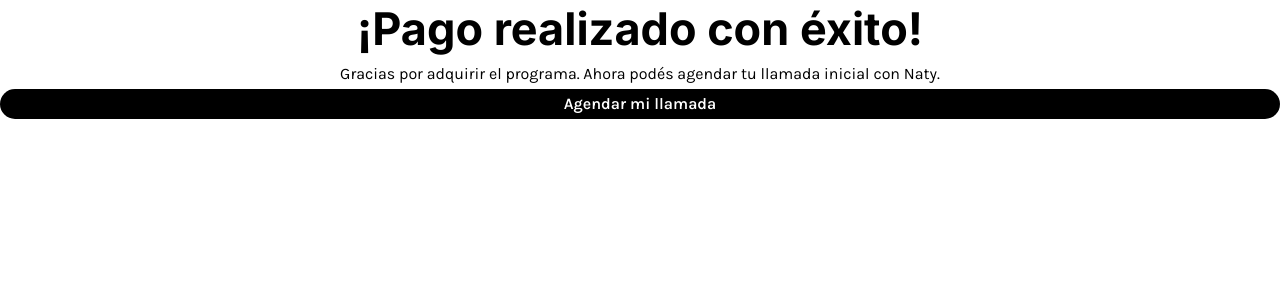
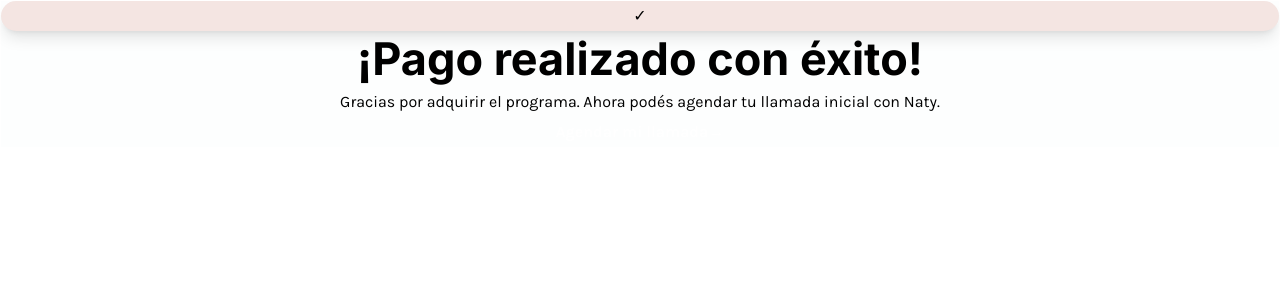
Before and after one commit to ashroomy/naty, a Next.js app: page /gracias in a window 1280 px wide. Shown: the top 300 px of the page. Built offline with nearby package versions, Linux system fonts and the light colour scheme; a web font is replaced by a local one.

Commit message:
Improve thank you page design

```diff
--- a/pages/gracias.jsx
+++ b/pages/gracias.jsx
@@ -1,12 +1,26 @@
 const Gracias = () => {
   return (
-    <main className="min-h-screen bg-[#F4F6FB] flex items-center justify-center px-6 py-16">
-      <section className="max-w-xl w-full bg-white rounded-3xl shadow-xl p-8 text-center">
-        <h1 className="text-4xl font-bold text-black mb-4">
-          ¡Pago realizado con éxito!
+    <main className="min-h-screen bg-[#F8FCFD] relative overflow-hidden flex items-center justify-center px-6 py-16">
+      <div className="absolute top-[-120px] left-[-120px] w-[320px] h-[320px] bg-[#F4E5E2] rounded-full blur-3xl opacity-80"></div>
+      <div className="absolute bottom-[-120px] right-[-120px] w-[360px] h-[360px] bg-[#DFF4F7] rounded-full blur-3xl opacity-90"></div>
+
+      <section className="relative max-w-2xl w-full bg-white/80 backdrop-blur-xl border border-white rounded-[2rem] shadow-[0_20px_60px_rgba(0,0,0,0.08)] px-8 py-12 text-center">
+        <div className="mx-auto mb-6 flex h-20 w-20 items-center justify-center rounded-full bg-[#F4E5E2] border-4 border-white shadow-lg">
+          <span className="text-4xl text-black">✓</span>
+        </div>
+
+        <h1 className="text-4xl md:text-5xl font-bold text-black mb-5 leading-tight">
+          ¡Pago realizado <br className="hidden md:block" />
+          con éxito!
         </h1>
 
-        <p className="text-gray-600 text-lg mb-8">
+        <div className="flex items-center justify-center gap-4 mb-6">
+          <span className="h-px w-20 bg-[#F4C9D4]"></span>
+          <span className="text-[#F4AFC0] text-xl"></span>
+          <span className="h-px w-20 bg-[#F4C9D4]"></span>
+        </div>
+
+        <p className="text-gray-600 text-lg md:text-xl max-w-lg mx-auto mb-9 leading-relaxed">
           Gracias por adquirir el programa. Ahora podés agendar tu llamada inicial con Naty.
         </p>
 
@@ -14,9 +28,12 @@
           href="https://calendar.app.google/iYPBhtw8nqcWPxyG7"
           target="_blank"
           rel="noopener noreferrer"
-          className="inline-flex items-center justify-center w-full rounded-full bg-black px-6 py-4 text-white font-semibold text-lg hover:bg-gray-800 transition"
+          className="group inline-flex items-center justify-center gap-4 rounded-full bg-[#F28EA6] px-8 py-4 text-white font-semibold text-lg shadow-[0_12px_30px_rgba(242,142,166,0.35)] hover:scale-[1.02] hover:bg-[#ef7f9b] transition-all duration-300"
         >
-          Agendar mi llamada
+          <span>Agendar mi llamada</span>
+          <span className="text-2xl group-hover:translate-x-1 transition-transform duration-300">
+            →
+          </span>
         </a>
       </section>
     </main>
```
